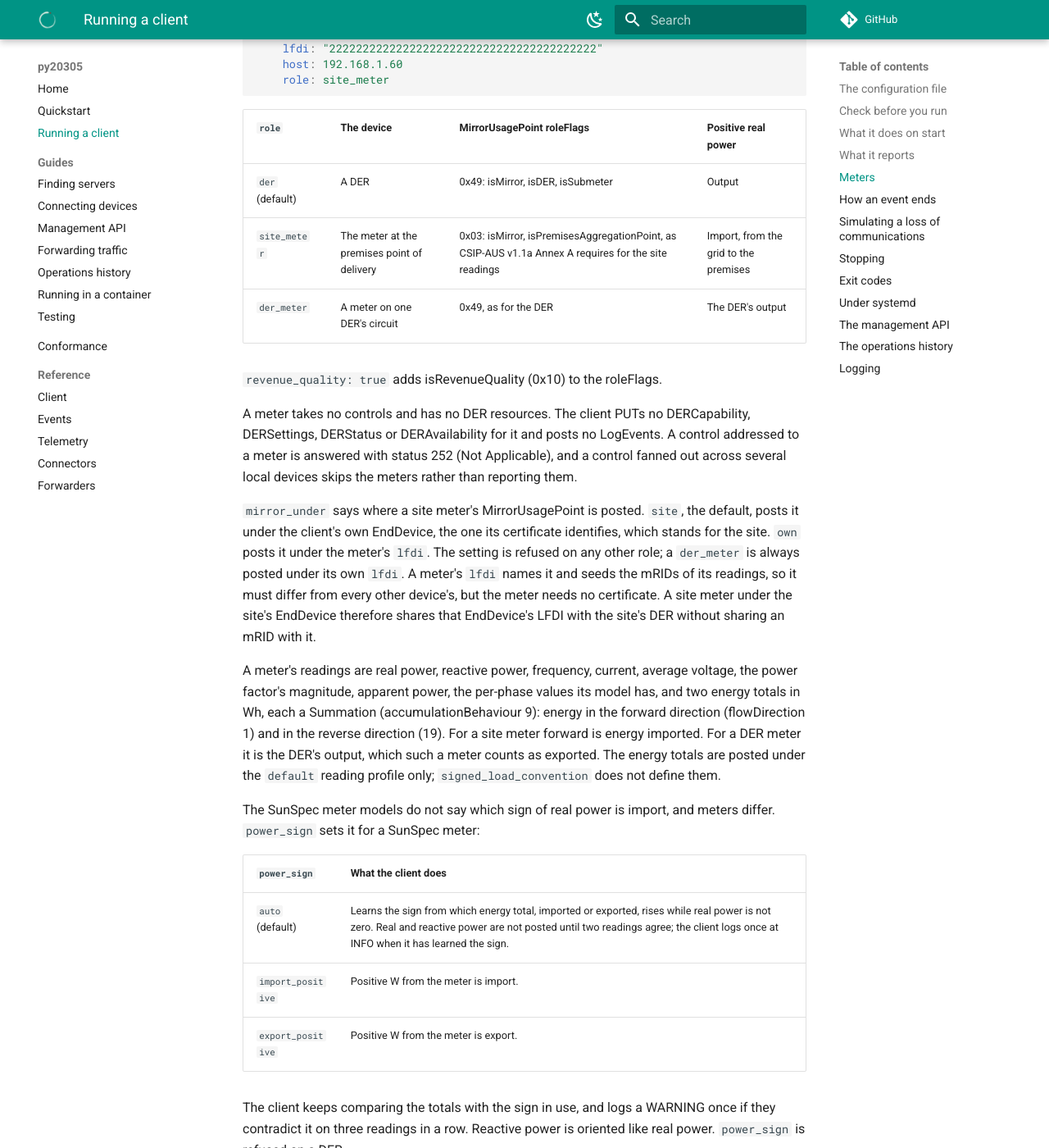
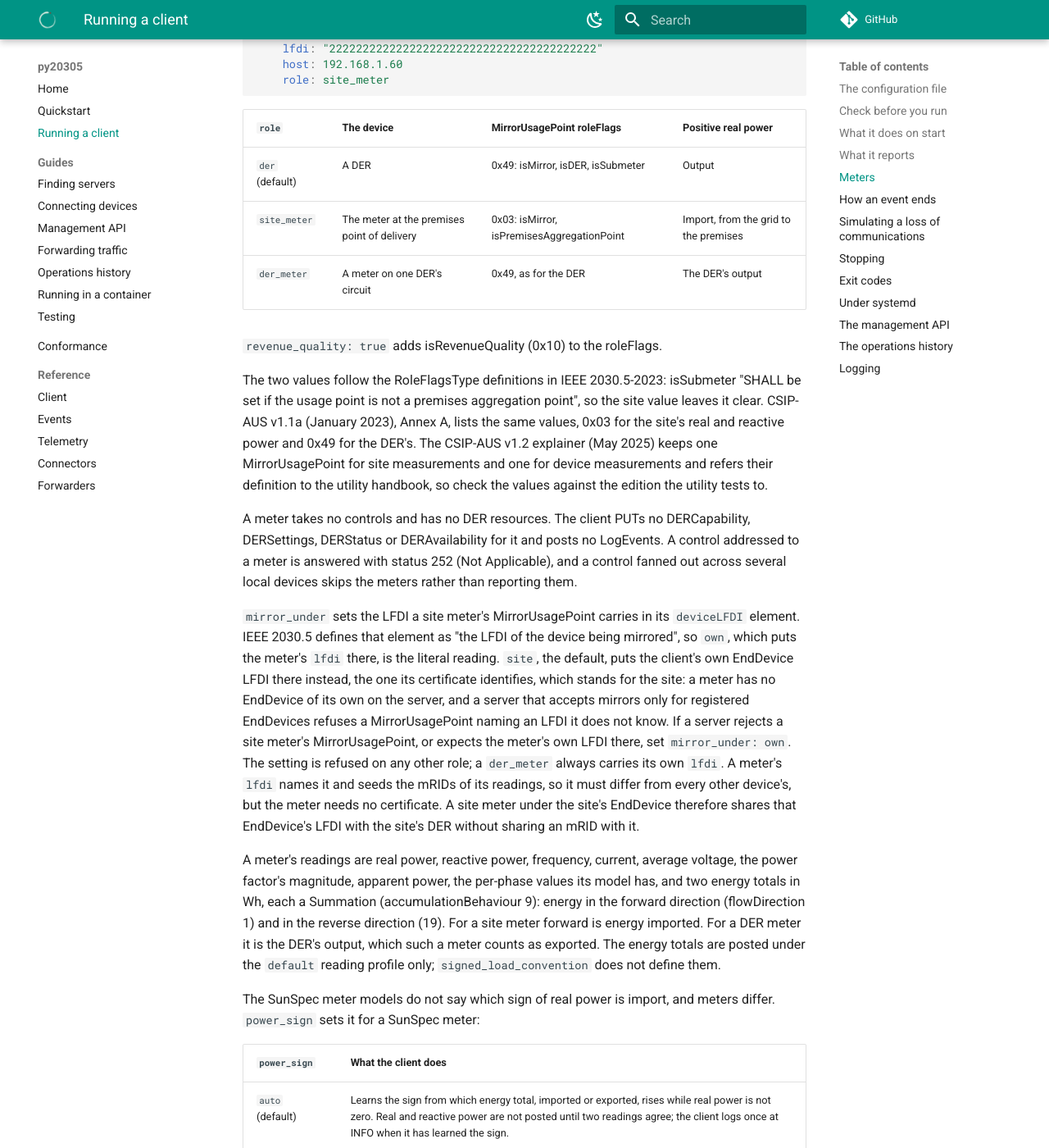
Before and after one commit to DERSecurity/py20305, an MkDocs documentation site: the page built from docs/running.md, in a window 1280 px wide and 1400 px high, scrolled down 3156 px. Shown: the whole window at 82% size. Built offline with MkDocs 1.6.1 and Material for MkDocs 9.7.7, drawn with Linux system fonts in a browser that asks for light colours; comment, search, counter and statistics services are not loaded.

Commit message:
Say what a site meter puts in deviceLFDI and which CSIP-AUS edition lists 0x03
IEEE 2030.5 defines deviceLFDI as the LFDI of the device being mirrored.
The default mirror_under: site puts the client's own EndDevice LFDI there,
because a meter has no EndDevice of its own and a server that accepts
mirrors only for registered EndDevices refuses one naming an unknown LFDI.
The Meters section of docs/running.md and the field description now say so,
and when to switch to own.

The site role flags are justified from the IEEE 2030.5 RoleFlagsType text,
and CSIP-AUS v1.1a (January 2023) Annex A is cited as listing them rather
than as the current requirement; the docs note that the v1.2 explainer
refers the definition to the utility handbook.

```diff
--- a/docs/running.md
+++ b/docs/running.md
@@ -136,10 +136,18 @@ devices:
 | `role` | The device | MirrorUsagePoint roleFlags | Positive real power |
 |---|---|---|---|
 | `der` (default) | A DER | 0x49: isMirror, isDER, isSubmeter | Output |
-| `site_meter` | The meter at the premises point of delivery | 0x03: isMirror, isPremisesAggregationPoint, as CSIP-AUS v1.1a Annex A requires for the site readings | Import, from the grid to the premises |
+| `site_meter` | The meter at the premises point of delivery | 0x03: isMirror, isPremisesAggregationPoint | Import, from the grid to the premises |
 | `der_meter` | A meter on one DER's circuit | 0x49, as for the DER | The DER's output |
 
 `revenue_quality: true` adds isRevenueQuality (0x10) to the roleFlags.
+
+The two values follow the RoleFlagsType definitions in IEEE 2030.5-2023: isSubmeter
+"SHALL be set if the usage point is not a premises aggregation point", so the site
+value leaves it clear. CSIP-AUS v1.1a (January 2023), Annex A, lists the same values,
+0x03 for the site's real and reactive power and 0x49 for the DER's. The CSIP-AUS v1.2
+explainer (May 2025) keeps one MirrorUsagePoint for site measurements and one for
+device measurements and refers their definition to the utility handbook, so check
+the values against the edition the utility tests to.
 
 A meter takes no controls and has no DER resources. The client PUTs no
 DERCapability, DERSettings, DERStatus or DERAvailability for it and posts no
@@ -147,11 +155,16 @@ LogEvents. A control addressed to a meter is answered with status 252 (Not
 Applicable), and a control fanned out across several local devices skips the
 meters rather than reporting them.
 
-`mirror_under` says where a site meter's MirrorUsagePoint is posted. `site`,
-the default, posts it under the client's own EndDevice, the one its certificate
-identifies, which stands for the site. `own` posts it under the meter's `lfdi`.
-The setting is refused on any other role; a `der_meter` is always posted under
-its own `lfdi`. A meter's `lfdi` names it and seeds the mRIDs of its readings,
+`mirror_under` sets the LFDI a site meter's MirrorUsagePoint carries in its
+`deviceLFDI` element. IEEE 2030.5 defines that element as "the LFDI of the device
+being mirrored", so `own`, which puts the meter's `lfdi` there, is the literal
+reading. `site`, the default, puts the client's own EndDevice LFDI there instead,
+the one its certificate identifies, which stands for the site: a meter has no
+EndDevice of its own on the server, and a server that accepts mirrors only for
+registered EndDevices refuses a MirrorUsagePoint naming an LFDI it does not know.
+If a server rejects a site meter's MirrorUsagePoint, or expects the meter's own
+LFDI there, set `mirror_under: own`. The setting is refused on any other role; a
+`der_meter` always carries its own `lfdi`. A meter's `lfdi` names it and seeds the mRIDs of its readings,
 so it must differ from every other device's, but the meter needs no certificate.
 A site meter under the site's EndDevice therefore shares that EndDevice's LFDI
 with the site's DER without sharing an mRID with it.
```
Also changed, not shown: changelog.d/76.added.md (+3 -3 lines), 2 other files.
